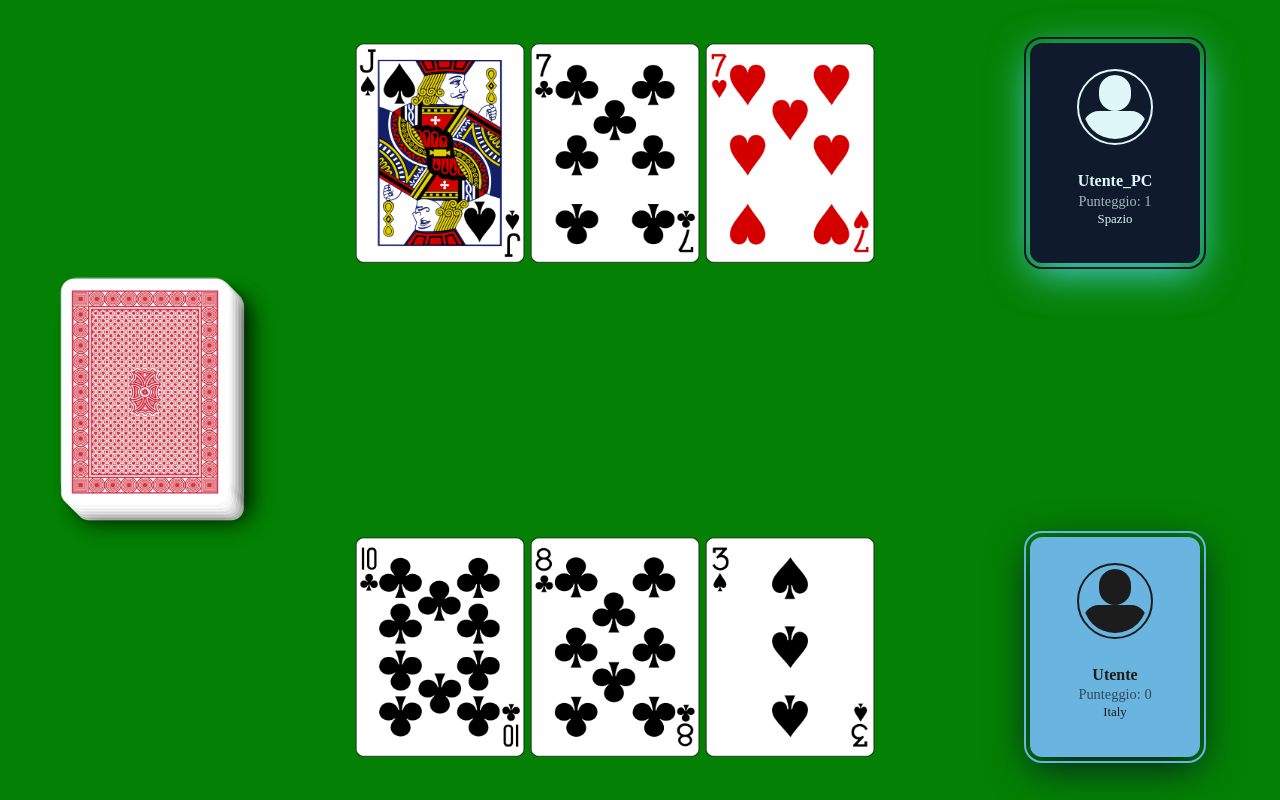
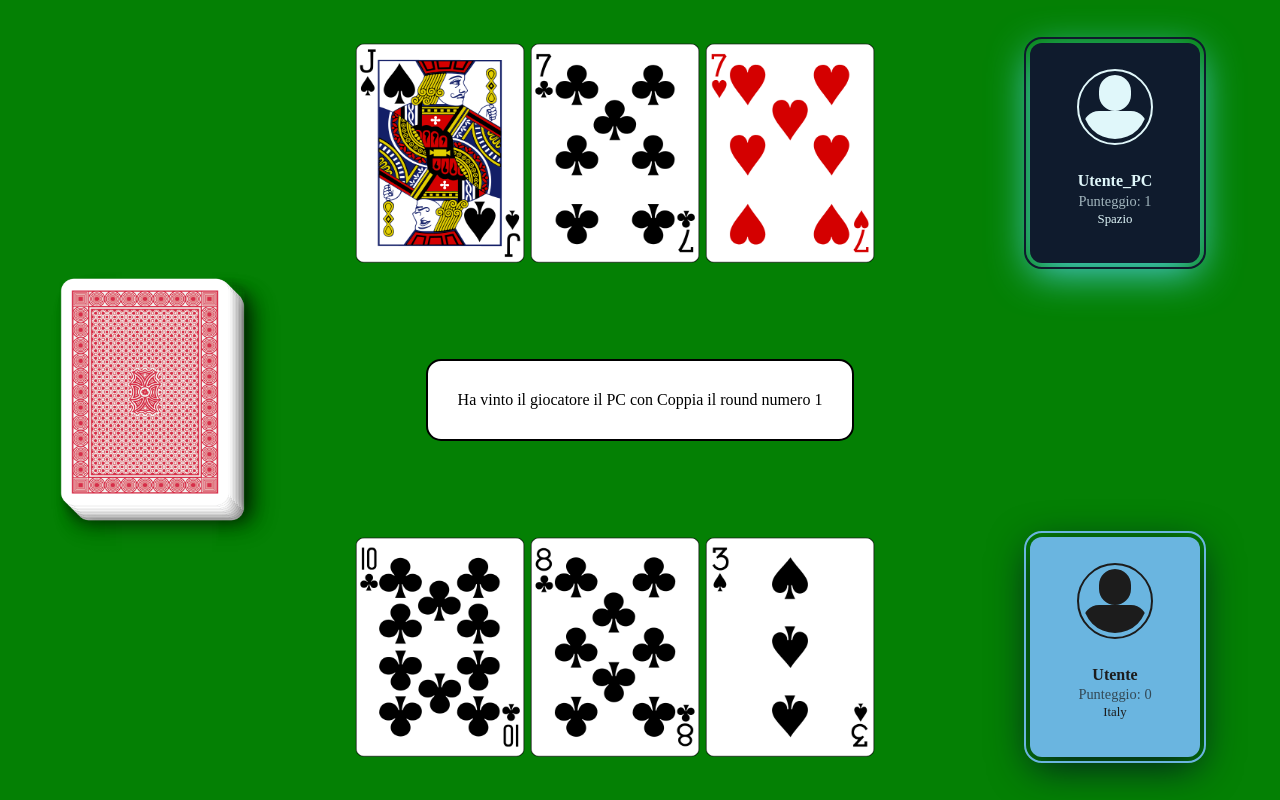
Before and after one commit to Gian1020/cartaAlta, an Angular app: page /poker3 in a window 1280 px wide. Both pictures are taken after a click on the element 145 px from the left and 386 px from the top of the page. Built offline with nearby package versions, Linux system fonts and the light colour scheme.

Commit message:
finito la vignetta
inserire black jack

```diff
--- a/src/app/campo-gioco/campo-gioco.css
+++ b/src/app/campo-gioco/campo-gioco.css
@@ -11,7 +11,11 @@
   position: relative;
   width: 100%;
   height: calc(100%/3);
+  display: flex;
   align-self: flex-start;
+  justify-content: center;
+  align-items: center;
+
 
 }
 
@@ -20,7 +24,6 @@
   box-sizing: border-box;
   width: 170px;
   height: 220px;
-  border-radius: 17px;
   text-align: center;
   cursor: pointer;
   transition: all 0.5s;
@@ -33,8 +36,7 @@
   top: 0px;
   left: 0px;
   z-index: 12;
-  box-shadow: 2px 4px 4px rgba(0,0,0,0.05);
-  backdrop-filter: blur(2px);
+  box-shadow:2px 4px 4px rgba(0,0,0,0.05);
 }
 
 .mazzo:nth-child(2) {
@@ -42,7 +44,6 @@
   left: 1.5px;
   z-index: 11;
   box-shadow: 3px 5px 6px rgba(0,0,0,0.08);
-  backdrop-filter: blur(2.5px);
 }
 
 .mazzo:nth-child(3) {
@@ -50,7 +51,6 @@
   left: 3px;
   z-index: 10;
   box-shadow: 3px 6px 8px rgba(0,0,0,0.10);
-  backdrop-filter: blur(3px);
 }
 
 .mazzo:nth-child(4) {
@@ -58,7 +58,6 @@
   left: 4.5px;
   z-index: 9;
   box-shadow: 4px 7px 10px rgba(0,0,0,0.12);
-  backdrop-filter: blur(3.5px);
 }
 
 .mazzo:nth-child(5) {
@@ -66,7 +65,7 @@
   left: 6px;
   z-index: 8;
   box-shadow: 4px 8px 12px rgba(0,0,0,0.14);
-  backdrop-filter: blur(4px);
+
 }
 
 .mazzo:nth-child(6) {
@@ -74,7 +73,6 @@
   left: 7.5px;
   z-index: 7;
   box-shadow: 5px 8px 14px rgba(0,0,0,0.16);
-  backdrop-filter: blur(4.5px);
 }
 
 .mazzo:nth-child(7) {
@@ -82,7 +80,7 @@
   left: 9px;
   z-index: 6;
   box-shadow: 5px 9px 16px rgba(0,0,0,0.19);
-  backdrop-filter: blur(5px);
+
 }
 
 .mazzo:nth-child(8) {
@@ -90,7 +88,6 @@
   left: 10.5px;
   z-index: 5;
   box-shadow: 5px 10px 18px rgba(0,0,0,0.21);
-  backdrop-filter: blur(5.5px);
 }
 
 .mazzo:nth-child(9) {
@@ -98,7 +95,6 @@
   left: 12px;
   z-index: 4;
   box-shadow: 6px 10px 20px rgba(0,0,0,0.24);
-  backdrop-filter: blur(5.8px);
 }
 
 .mazzo:nth-child(10) {
@@ -106,7 +102,6 @@
   left: 13.5px;
   z-index: 3;
   box-shadow: 6px 10px 23px rgba(0,0,0,0.27);
-  backdrop-filter: blur(6px);
 }
 
 .mazzo:nth-child(11) {
@@ -114,7 +109,6 @@
   left: 15px;
   z-index: 2;
   box-shadow: 6px 10px 26px rgba(0,0,0,0.31);
-  backdrop-filter: blur(6px);
 }
 
 .mazzo:nth-child(12) {
@@ -122,7 +116,12 @@
   left: 16.5px;
   z-index: 1;
   box-shadow: 6px 10px 30px rgba(0,0,0,0.35);
-  backdrop-filter: blur(6px);
+}
+.mazzo:nth-child(13) {
+  top: 18px;
+  left: 18px;
+  z-index: 0;
+  box-shadow: 6px 10px 34px rgba(0,0,0,0.39);
 }
 
 
@@ -135,6 +134,20 @@
 
 .mazzo:first-child:active {
   transform: scale(0.95) rotateZ(1.7deg);
+}
+
+#cont-vignetta{
+  display: flex;
+  align-items: center;
+  justify-content: center;
+}
+
+#vignetta{
+  background-color: white;
+  border:2px solid black;
+  border-radius: 15px;
+  padding: 30px;
+
 }
 
 .contitoreCard {
--- a/src/app/campo-gioco/campo-gioco.html
+++ b/src/app/campo-gioco/campo-gioco.html
@@ -29,12 +29,17 @@
 
     </div>
     <div id="mazzo-wrapper">
-        @if(this.mazzo.length > valoreCondizione){
+        @if(mazzo.length > valoreCondizioneBloccoClick){
         <div class="mazzo" (click)="funzione()"><img class="card-back" src="/carte-poker-retro.jpg"
                 alt="background carta"></div>
         }
         @for(carte of numeroCarteVisualizzazioneMazzo; track $index){
         <div class="mazzo"><img src="/carte-poker-retro.jpg" class="card-back" alt="background carta" /></div>
+        }
+        @if(contatoreClick > 0){
+        <div id="cont-vignetta">
+            <div id="vignetta">{{commentoVincitoreRound}}</div>
+        </div>
         }
     </div>
 
--- a/src/app/campo-gioco/campo-gioco.ts
+++ b/src/app/campo-gioco/campo-gioco.ts
@@ -14,6 +14,8 @@ export class CampoGioco {
   giocoScelto!: string;
   mazzo: Card[] = [];
   classeCard!: string;
+
+  contatoreClick!:number;
 
   //var che rappresenta la carta utente
   carteUtente!: Card[];
@@ -33,6 +35,7 @@ export class CampoGioco {
   punteggioVincitore!: string;
   vincitore!: string;
   country!:string;
+  commentoVincitoreRound!:string;
 
   //variabile funzione click mazzo
   funzione!: any;
@@ -42,17 +45,21 @@ export class CampoGioco {
 
   condizione!: number;
 
-  valoreCondizione!: number;
+  valoreCondizioneBloccoClick!: number;
 
   logica: string = '';
+
+
 
   constructor(
     private router: Router,
     public cartaAlta: CartaAlta,
     public poker: Poker3
-  ) { }
+  ) {}
 
   aggiornaCartaAlta() {
+    //var che conta il click dell Utente
+    this.contatoreClick=this.cartaAlta.contatoreClick;
 
     //var che rappresenta le carte del utente
     this.carteUtente = this.cartaAlta.cartaUtente;
@@ -74,6 +81,8 @@ export class CampoGioco {
     this.vincitore = this.cartaAlta.vincitore;
     this.country = this.cartaAlta.country;
 
+    this.commentoVincitoreRound= this.cartaAlta.commentoVincitoreRound;
+
     //array per far vedere che il mazzo sta diminuendo
     this.numeroCarteVisualizzazioneMazzo = this.cartaAlta.numeroCarteVisualizzazioneMazzo;
 
@@ -91,21 +100,28 @@ export class CampoGioco {
 
     this.condizione = this.mazzo.length;
 
-    this.valoreCondizione = 0;
+    this.valoreCondizioneBloccoClick = 0;
   }
 
 
   aggiornaPoker() {
+
+    //var che conta il click dell Utente
+    this.contatoreClick=this.poker.contatoreClick;
+
+    //var che rappresenta le carte Utente
     this.carteUtente = this.poker.carteUtente;
 
+    //var che rappresenta le carte PC
     this.cartePc = this.poker.cartePc;
 
-    //var che rappresenta la carta utente
+    //var che rappresenta il punteggio utente
     this.punteggioUtente = this.poker.punteggioUtene;
 
-    //var che rappresenta la carta PC
+    //var che rappresenta il punteggio PC
     this.punteggioPc = this.poker.punteggioPc;
 
+    this.commentoVincitoreRound=this.poker.commentoVincitoreRound
 
     //variabile che rappresenta il vincitore
     this.flagVincitore = this.poker.flagVincitorePartita;
@@ -140,7 +156,7 @@ export class CampoGioco {
 
     this.condizione = this.mazzo.length;
 
-    this.valoreCondizione = 8;
+    this.valoreCondizioneBloccoClick = 8;
   }
 
   creaCarte() {
--- a/src/app/logicaCarte/carta-alta.ts
+++ b/src/app/logicaCarte/carta-alta.ts
@@ -17,6 +17,7 @@ export class CartaAlta {
   country!: string;
   punteggioVincitore!: string;
   classeCard: string = "";
+  commentoVincitoreRound!: string;
 
   distribuisciCarta(mazzo: Card[]) {
     if (mazzo.length === 0) return;
@@ -34,6 +35,8 @@ export class CartaAlta {
     this.cartaPc.push(cartaP);
     this.registroCartePc.push(cartaP);
 
+
+
     this.sfoltisciMazzo();
     this.checkWinnerRound(this.cartaUtente[this.cartaUtente.length - 1], this.cartaPc[this.cartaPc.length - 1]);
   }
@@ -47,20 +50,24 @@ export class CartaAlta {
   checkWinnerRound(carta1: Card, carta2: Card) {
 
     if (carta1.numero! > carta2.numero!) {
+      this.commentoVincitoreRound = "Ha vinto Utente con " + carta1.numero;
       this.punteggio1++;
 
     }
     else if (carta1.numero! === carta2.numero!) {
       if (carta1.simbolo! > carta2.simbolo!) {
+        this.commentoVincitoreRound = "Ha vinto Utente con " + carta1.numero;
         this.punteggio1++;
 
       }
       else {
+        this.commentoVincitoreRound = "Ha vinto Pc con " + carta2.numero;
         this.punteggio2++;
 
       }
     }
     else {
+      this.commentoVincitoreRound = "Ha vinto Pc con " + carta2.numero;
       this.punteggio2++;
 
     }
```
